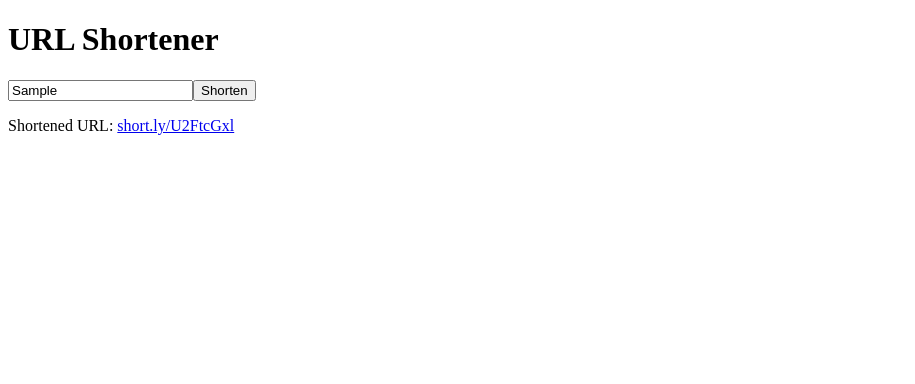
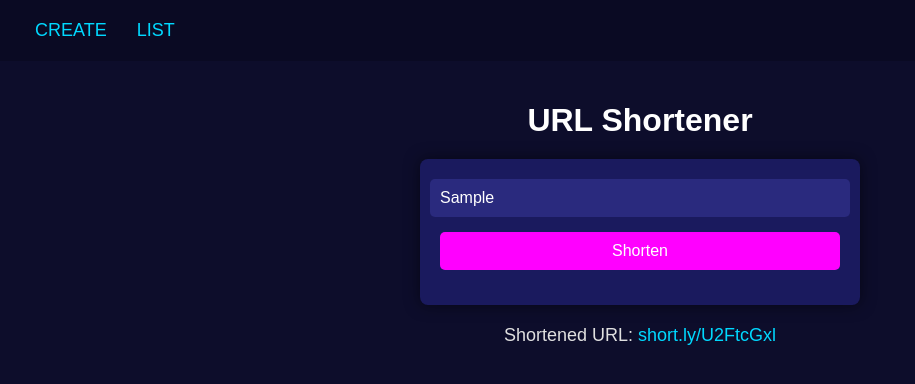
Before and after one commit to cdrn/bitlet, a React (Vite) app in the folder bitlet-frontend/: page / in a window 1280 px wide. Both pictures are taken after typing "Sample" into the empty fields and a click on the button "Shorten". Shown: the top 384 px of the page, without its empty margins (0-915 px from the left). Built offline with nearby package versions, Linux system fonts and the light colour scheme.

Commit message:
feat: fix cores, add very basic (bad) funtlend

```diff
--- a/bitlet-frontend/package.json
+++ b/bitlet-frontend/package.json
@@ -11,7 +11,8 @@
   },
   "dependencies": {
     "react": "^18.3.1",
-    "react-dom": "^18.3.1"
+    "react-dom": "^18.3.1",
+    "react-router-dom": "^6.26.1"
   },
   "devDependencies": {
     "@eslint/js": "^9.9.0",
--- a/bitlet-frontend/src/App.tsx
+++ b/bitlet-frontend/src/App.tsx
@@ -1,5 +1,6 @@
 import React, { useState } from "react";
 import "./App.css";
+import Navbar from "./components/Navbar";
 
 function App(): JSX.Element {
   const [url, setUrl] = useState("");
@@ -14,21 +15,103 @@ function App(): JSX.Element {
 
   return (
     <>
-      <h1>URL Shortener</h1>
-      <form onSubmit={handleSubmit}>
+      <Navbar />
+      <div
+        style={{
+          display: "flex",
+          flexDirection: "column",
+          alignItems: "center",
+          justifyContent: "center",
+          padding: "20px",
+          color: "#ffffff",
+        }}
+      >
+        <h1 style={{ marginBottom: "20px" }}>URL Shortener</h1>
+        <form
+          onSubmit={handleSubmit}
+          style={{
+            display: "flex",
+            flexDirection: "column",
+            alignItems: "center",
+            padding: "20px",
+            borderRadius: "8px",
+            boxShadow: "0 0 15px rgba(0, 0, 0, 0.5)",
+            maxWidth: "400px",
+            width: "100%",
+          }}
+        >
           <input
             type="text"
             value={url}
             onChange={(e) => setUrl(e.target.value)}
             placeholder="Enter your URL"
+            style={{
+              width: "100%",
+              padding: "10px",
+              marginBottom: "15px",
+              border: "none",
+              borderRadius: "5px",
+              fontSize: "16px",
+              color: "#ffffff",
+            }}
           />
-        <button type="submit">Shorten</button>
+          <button
+            type="submit"
+            style={{
+              width: "100%",
+              padding: "10px",
+              marginBottom: "15px",
+              border: "none",
+              borderRadius: "5px",
+              fontSize: "16px",
+              color: "#ffffff",
+              cursor: "pointer",
+              transition:
+                "background-color 0.3s ease-in-out, box-shadow 0.3s ease-in-out",
+            }}
+            onMouseDown={(e) => {
+              e.currentTarget.style.backgroundColor = "#00d9ff";
+              e.currentTarget.style.boxShadow = "0 0 10px #00d9ff";
+            }}
+            onMouseUp={(e) => {
+              e.currentTarget.style.backgroundColor = "#ff00ff";
+              e.currentTarget.style.boxShadow = "none";
+            }}
+          >
+            Shorten
+          </button>
         </form>
         {shortenedUrl && (
-        <p>
-          Shortened URL: <a href={`http://${shortenedUrl}`}>{shortenedUrl}</a>
+          <p
+            style={{
+              marginTop: "20px",
+              fontSize: "18px",
+              color: "#e0e0e0",
+              maxWidth: "400px",
+              wordWrap: "break-word",
+              textAlign: "center",
+            }}
+          >
+            Shortened URL:{" "}
+            <a
+              href={`http://${shortenedUrl}`}
+              style={{
+                color: "#00d9ff",
+                textDecoration: "none",
+                transition: "color 0.3s ease-in-out",
+              }}
+              onMouseOver={(e) => {
+                e.currentTarget.style.color = "#ff00ff";
+              }}
+              onMouseOut={(e) => {
+                e.currentTarget.style.color = "#00d9ff";
+              }}
+            >
+              {shortenedUrl}
+            </a>
           </p>
         )}
+      </div>
     </>
   );
 }
--- /dev/null
+++ b/bitlet-frontend/src/List.tsx
@@ -0,0 +1,44 @@
+import React, { useEffect, useState } from "react";
+import "./App.css";
+import Navbar from "./components/Navbar";
+
+function List(): JSX.Element {
+  const [urlMappings, setUrlMappings] = useState<Record<string, string>>({});
+
+  useEffect(() => {
+    // Fetch the URL mappings from the backend API
+    const fetchUrlMappings = async () => {
+      try {
+        const response = await fetch("https://bitlet.fly.dev/list");
+        if (!response.ok) {
+          throw new Error("Network response was not ok");
+        }
+        console.log("response", response);
+        const data: Record<string, string> = (await response.json())?.data;
+        setUrlMappings(data);
+      } catch (error) {
+        console.error("Failed to fetch URL mappings:", error);
+      }
+    };
+
+    fetchUrlMappings();
+  }, []);
+
+  return (
+    <>
+      <Navbar />
+      <div style={{ padding: "40px" }}>
+        <h1>URLs</h1>
+        <ul>
+          {Object.entries(urlMappings).map((shortened, originalUrl) => (
+            <li key={shortened}>
+              <a href={shortened}>{originalUrl}</a> - {shortened}
+            </li>
+          ))}
+        </ul>
+      </div>
+    </>
+  );
+}
+
+export default List;
--- /dev/null
+++ b/bitlet-frontend/src/components/Navbar.tsx
@@ -0,0 +1,20 @@
+import React from "react";
+import { Link } from "react-router-dom";
+
+const Navbar: React.FC = () => {
+  return (
+    <nav
+      className="navbar"
+      style={{
+        display: "flex",
+        justifyContent: "start",
+        justifyItems: "center",
+      }}
+    >
+      <Link to="/">Create</Link>
+      <Link to="/list">List</Link>
+    </nav>
+  );
+};
+
+export default Navbar;
--- a/bitlet-frontend/src/index.css
+++ b/bitlet-frontend/src/index.css
@@ -0,0 +1,152 @@
+/* Global Styles */
+body {
+  background-color: #0d0d2b; /* Deep, dark navy blue background */
+  color: #ffffff; /* Bright white text */
+  font-family: 'Orbitron', sans-serif; /* Primary font */
+  margin: 0;
+  padding: 0;
+  overflow-x: hidden;
+}
+
+/* Navbar */
+.navbar {
+  background-color: #0a0a23;
+  padding: 20px;
+  text-align: center;
+}
+
+.navbar a {
+  color: #00d9ff; /* Neon blue */
+  text-decoration: none;
+  margin: 0 15px;
+  font-size: 18px;
+  text-transform: uppercase;
+  transition: color 0.3s ease-in-out;
+}
+
+.navbar a:hover {
+  color: #ff00ff; /* Neon pink */
+  text-shadow: 0 0 10px #ff00ff;
+}
+
+/* Hero Section */
+.hero {
+  height: 100vh;
+  display: flex;
+  flex-direction: column;
+  align-items: center;
+  justify-content: center;
+  background: linear-gradient(135deg, #0d0d2b, #1a1a5e);
+  background-size: cover;
+  background-position: center;
+  position: relative;
+  text-align: center;
+}
+
+.hero::before {
+  content: '';
+  position: absolute;
+  top: 0;
+  left: 0;
+  width: 100%;
+  height: 100%;
+  background: url('path-to-your-hero-background.png') center center/cover no-repeat;
+  opacity: 0.1; /* Subtle background image */
+}
+
+.hero h1 {
+  font-size: 64px;
+  color: #00d9ff;
+  text-shadow: 0 0 20px #00d9ff;
+  margin-bottom: 20px;
+}
+
+.hero p {
+  font-size: 24px;
+  color: #e0e0e0;
+  margin-bottom: 40px;
+}
+
+.hero .cta-button {
+  padding: 15px 30px;
+  background-color: #ff00ff;
+  color: #ffffff;
+  border: none;
+  border-radius: 5px;
+  font-size: 18px;
+  text-transform: uppercase;
+  cursor: pointer;
+  transition: all 0.3s ease-in-out;
+  box-shadow: 0 0 20px #ff00ff;
+}
+
+.hero .cta-button:hover {
+  background-color: #00d9ff;
+  box-shadow: 0 0 40px #00d9ff;
+}
+
+/* Buttons */
+.button {
+  padding: 10px 20px;
+  background-color: #00d9ff;
+  color: #ffffff;
+  border: 2px solid #00d9ff;
+  text-transform: uppercase;
+  font-size: 16px;
+  transition: background-color 0.3s ease-in-out, box-shadow 0.3s ease-in-out;
+  cursor: pointer;
+}
+
+.button:hover {
+  background-color: transparent;
+  color: #00d9ff;
+  box-shadow: 0 0 10px #00d9ff;
+}
+
+/* Forms */
+form {
+  background-color: #1a1a5e;
+  padding: 20px;
+  border-radius: 8px;
+  box-shadow: 0 0 15px rgba(0, 0, 0, 0.5);
+}
+
+form input, form button {
+  width: 100%;
+  padding: 10px;
+  margin-bottom: 15px;
+  border: none;
+  border-radius: 5px;
+  font-size: 16px;
+}
+
+form input {
+  background-color: #2a2a7e;
+  color: #ffffff;
+}
+
+form button {
+  background-color: #ff00ff;
+  color: #ffffff;
+  cursor: pointer;
+  transition: background-color 0.3s ease-in-out, box-shadow 0.3s ease-in-out;
+}
+
+form button:hover {
+  background-color: #00d9ff;
+  box-shadow: 0 0 10px #00d9ff;
+}
+
+/* Footer */
+.footer {
+  background-color: #0a0a23;
+  padding: 20px;
+  text-align: center;
+  color: #ffffff;
+}
+
+.footer p {
+  margin: 0;
+  font-size: 14px;
+  color: #e0e0e0;
+}
--- a/bitlet-frontend/src/main.tsx
+++ b/bitlet-frontend/src/main.tsx
@@ -1,10 +1,17 @@
 import { StrictMode } from "react";
 import { createRoot } from "react-dom/client";
+import { BrowserRouter as Router, Route, Routes } from "react-router-dom";
 import App from "./App.tsx";
+import List from "./List.tsx";
 import "./index.css";
 
 createRoot(document.getElementById("root")!).render(
   <StrictMode>
-    <App />
+    <Router>
+      <Routes>
+        <Route path="/" element={<App />} />
+        <Route path="/list" element={<List />} />
+      </Routes>
+    </Router>
   </StrictMode>
 );
```
Also changed, not shown: 2 other files (tests, documents, lock files or other folders). Lines whose indentation alone changed are shown as unchanged.
